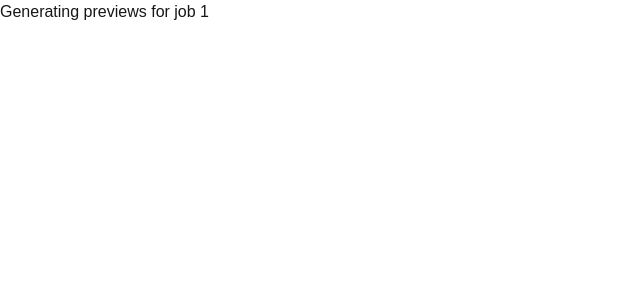
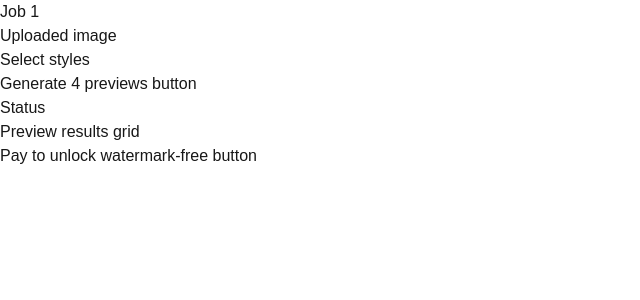
Before and after one commit to vinyarthi/next_js_trial, a Next.js app: page /job/1 in a window 1280 px wide. Shown: the top 300 px of the page, without its empty margins (0-640 px from the left). Built offline with nearby package versions, Linux system fonts and the light colour scheme.

Commit message:
Included list of things in job page

```diff
--- a/app/job/[id]/page.tsx
+++ b/app/job/[id]/page.tsx
@@ -7,7 +7,19 @@ export default async function JobPage({
 
   return (
     <div>
-      Generating previews for job {id}
+      <h1>Job {id}</h1>
+
+      <div>Uploaded image</div>
+
+      <div>Select styles</div>
+
+      <div>Generate 4 previews button</div>
+
+      <div>Status</div>
+
+      <div>Preview results grid</div>
+
+      <div>Pay to unlock watermark-free button</div>
     </div>
   )
 }
```
